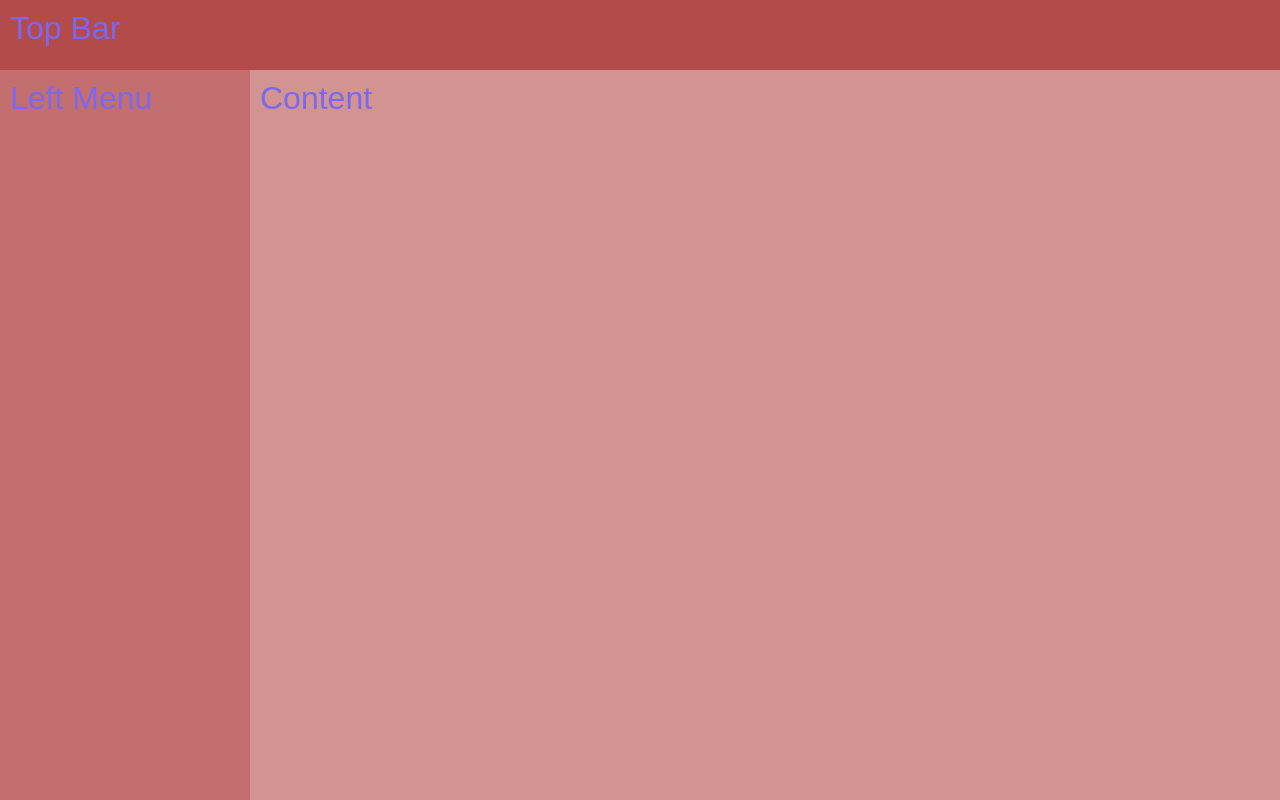
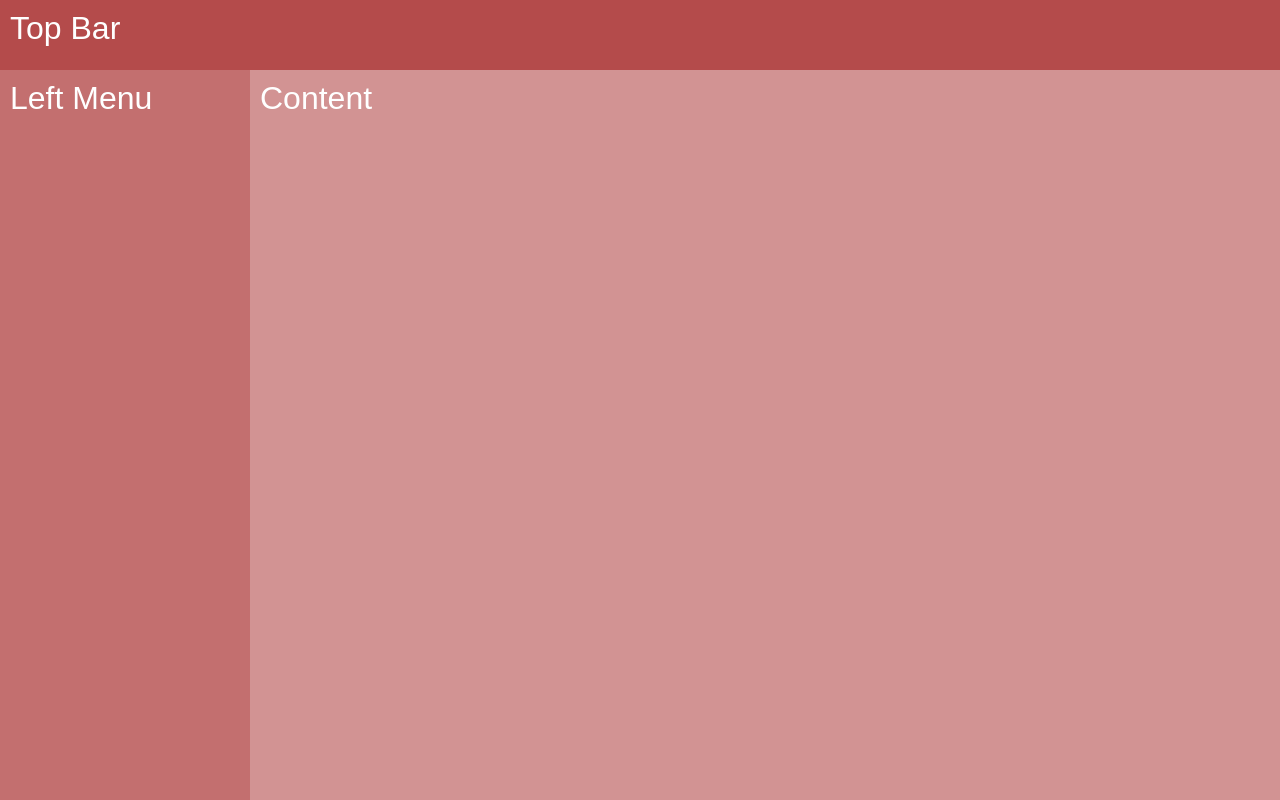
Before and after one commit to Realytics/react-layout-box-demo, a React (Create React App) app: page / in a window 1280 px wide. Built offline with nearby package versions, Linux system fonts and the light colour scheme.

Commit message:
Fix text color

```diff
--- a/src/App.js
+++ b/src/App.js
@@ -1,7 +1,7 @@
 import React from 'react'
 import { LayoutContainer, LayoutBox } from './LayoutBox'
 
-const boxStyle = (lighness) => ({ background: `hsl(0, 41%, ${lighness}%)`, padding: 10, fontSize: '2em' })
+const boxStyle = (lighness) => ({ background: `hsl(0, 41%, ${lighness}%)`, padding: 10, fontSize: '2rem', color: 'white' })
 
 const App = () => (
   <LayoutContainer width={window.innerWidth} height={window.innerHeight}>
```
